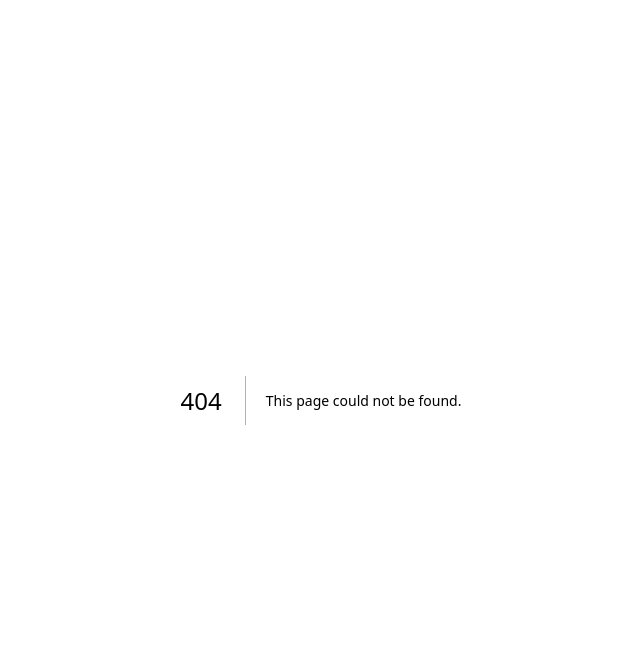
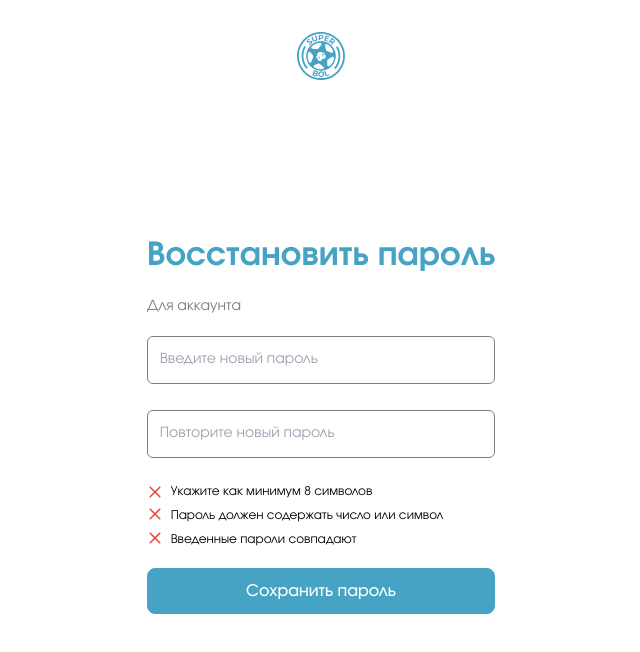
Before and after one commit to Abdubek/superbol_web, a Next.js app: page /reset-password in a window 1280 px wide. Before the commit this address had no page. Shown: the top 652 px of the page, without its empty margins (319-959 px from the left). Built offline with nearby package versions, Linux system fonts and the light colour scheme.

Commit message:
add reset password

```diff
--- a/src/actions/index.ts
+++ b/src/actions/index.ts
@@ -1,7 +1,9 @@
 import {signIn} from "@/actions/sign-in";
 import {forgotPassword} from "@/actions/forgot-password";
+import {resetPassword} from "@/actions/reset-password";
 
 export const actions = {
   signIn,
-  forgotPassword
+  forgotPassword,
+  resetPassword
 }
--- /dev/null
+++ b/src/actions/reset-password.ts
@@ -0,0 +1,26 @@
+'use server'
+
+import {isEmpty} from "@/shared/utils/common";
+import {redirect} from "next/navigation";
+import {Routes} from "@/routes";
+
+type ResetPasswordErrors = {
+  password?: string
+  repeatedPassword?: string
+}
+
+export async function resetPassword(formData: FormData) {
+  const errors: ResetPasswordErrors = {}
+
+  const rawFormData = {
+    password: formData.get("password") as string,
+  };
+
+
+
+  if (isEmpty(errors)) {
+    redirect(Routes.RESET_PASSWORD_SUCCESS)
+  }
+
+  return errors
+}
--- /dev/null
+++ b/src/app/reset-password/page.tsx
@@ -0,0 +1,19 @@
+import PrimaryLogo from "@/shared/icons/primary_logo.svg";
+import {ResetPasswordForm} from "@/features/ResetPasswordForm";
+
+type Props = {
+  searchParams?: { email?: string }
+}
+
+export default function ResetPasswordPage({ searchParams }: Props) {
+  console.log(searchParams)
+  return (
+    <main className="container flex flex-col justify-between items-center min-h-screen py-8">
+      <PrimaryLogo width={48} height={48} />
+
+      <ResetPasswordForm email={searchParams?.email} />
+
+      <div />
+    </main>
+  )
+}
--- /dev/null
+++ b/src/app/reset-password/success/page.tsx
@@ -0,0 +1,28 @@
+import PrimaryLogo from "@/shared/icons/primary_logo.svg";
+import CheckIcon from "@/shared/icons/check.svg";
+import {Typography} from "@/shared/ui/Typography";
+import {Button} from "@/shared/ui/Button";
+import Link from "next/link";
+import {Routes} from "@/routes";
+
+export default function ResetPasswordSuccessPage() {
+  return (
+    <main className="container flex flex-col justify-between items-center min-h-screen py-8">
+      <PrimaryLogo width={48} height={48} />
+
+      <div className="flex flex-col items-center">
+        <CheckIcon />
+
+        <Typography size="h3" variant="primary" className="mt-2 text-center">
+          Пароль успешно<br/> восстановлен!
+        </Typography>
+
+        <Button asChild variant="primary" className="w-full mt-5">
+          <Link href={Routes.SIGN_IN}>Войти</Link>
+        </Button>
+      </div>
+
+      <div />
+    </main>
+  )
+}
--- a/src/features/ForgotPasswordForm.tsx
+++ b/src/features/ForgotPasswordForm.tsx
@@ -4,8 +4,6 @@ import { useFormState } from 'react-dom'
 import {actions} from "@/actions";
 import {Typography} from "@/shared/ui/Typography";
 import {Button} from "@/shared/ui/Button";
-import Link from "next/link";
-import {Routes} from "@/routes";
 import {FormInput} from "@/shared/ui/FormInput";
 
 const initialState = {
--- /dev/null
+++ b/src/features/ResetPasswordForm.tsx
@@ -0,0 +1,87 @@
+'use client'
+
+import {actions} from "@/actions";
+import {Typography} from "@/shared/ui/Typography";
+import {Button} from "@/shared/ui/Button";
+import {FormInput} from "@/shared/ui/FormInput";
+import {useState} from "react";
+import CheckSmallIcon from '@/shared/icons/check-small.svg'
+import CrossIcon from '@/shared/icons/cross.svg'
+
+const passwordSymbolsRegex = /^(?=.*(\d|[^\w\s])).+$/
+
+type Props = {
+  email?: string
+}
+
+export const ResetPasswordForm = ({ email }: Props) => {
+  const [password, setPassword] = useState('')
+  const [repeatedPassword, setRepeatedPassword] = useState('')
+  const [isMinimumSymbolValid, setMinimumSymbolValid] = useState(password.length >= 8)
+  const [isPasswordSymbolsValid, setPasswordSymbolsValid] = useState(false)
+  const [isPasswordEqual, setPasswordEqual] = useState(password === repeatedPassword && password.length > 0)
+
+  const onPasswordChange = (value: string) => {
+    setPassword(value)
+    setMinimumSymbolValid(value.length >= 8)
+    setPasswordSymbolsValid(passwordSymbolsRegex.test(value))
+  }
+
+  const onRepeatedPasswordChange = (value: string) => {
+    setRepeatedPassword(value)
+    setPasswordEqual(value === password)
+  }
+
+  const isFormValid = isMinimumSymbolValid && isPasswordSymbolsValid && isPasswordEqual
+
+  return (
+    <form className='flex flex-col items-start text-left gap-5 max-w-[350px]'
+          action={actions.resetPassword}>
+
+      <Typography size="h3" variant="primary">
+        Восстановить пароль
+      </Typography>
+
+      <Typography size="body2" variant="grey">
+        Для аккаунта <Typography asChild variant="primary"><span>{email}</span></Typography>
+      </Typography>
+
+      <FormInput
+        value={password}
+        onChange={onPasswordChange}
+        name="password"
+        type="password"
+        placeholder="Введите новый пароль"
+      />
+
+      <FormInput
+        value={repeatedPassword}
+        onChange={onRepeatedPasswordChange}
+        name="repeatedPassword"
+        type="password"
+        placeholder="Повторите новый пароль"
+      />
+
+      <div className="flex flex-col items-start gap-2">
+        <div className="flex items-center gap-2">
+          {isMinimumSymbolValid ? <CheckSmallIcon /> : <CrossIcon width={16} />}
+          <Typography size="body3">
+            Укажите как минимум 8 символов
+          </Typography>
+        </div>
+
+        <div className="flex gap-2">
+          {isPasswordSymbolsValid ? <CheckSmallIcon /> : <CrossIcon width={16} />}
+          <Typography size="body3">Пароль должен содержать число или символ</Typography>
+        </div>
+
+        <div className="flex gap-2">
+          {isPasswordEqual ? <CheckSmallIcon /> : <CrossIcon width={16} />}
+          <Typography size="body3">Введенные пароли совпадают</Typography>
+        </div>
+      </div>
+
+      <Button type="submit" variant="primary" className="w-full" disabled={!isFormValid}>Сохранить пароль</Button>
+    </form>
+  )
+}
--- a/src/routes.ts
+++ b/src/routes.ts
@@ -2,5 +2,6 @@ export const Routes = {
   SIGN_IN: '/sign-in',
   SIGN_UP: '/sign-up',
   FORGOT_PASSWORD: '/forgot-password',
-  FORGOT_PASSWORD_SUCCESS: '/forgot-password/success'
+  FORGOT_PASSWORD_SUCCESS: '/forgot-password/success',
+  RESET_PASSWORD_SUCCESS: '/reset-password/success',
 }
--- a/src/shared/ui/Button.tsx
+++ b/src/shared/ui/Button.tsx
@@ -43,11 +43,12 @@ export const Button: FC<ButtonProps> = ({
   asChild,
   children,
   className,
+  ...props
 }) => {
   const Component = asChild ? Slot : "button"
 
   return (
-    <Component className={clsx(className, style({ size, radius, weight, variant }))}>
+    <Component className={clsx(className, style({ size, radius, weight, variant }))} {...props}>
       {children}
     </Component>
   );
--- a/src/shared/ui/FormInput.tsx
+++ b/src/shared/ui/FormInput.tsx
@@ -8,9 +8,11 @@ type Props = {
   error?: string
   type?: HTMLInputTypeAttribute
   placeholder?: string
+  value?: string
+  onChange?: (value: string) => void
 }
 
-export const FormInput = ({ label, name, type = "text", error, placeholder }: Props) => {
+export const FormInput = ({ label, name, type = "text", error, placeholder, value, onChange }: Props) => {
   return (
     <div className="w-full text-left">
       {label ? <Typography asChild size="caption2" className="mb-2 block">
@@ -19,6 +21,8 @@ export const FormInput = ({ label, name, type = "text", error, placeholder }: Pr
       <Input id={name}
              type={type}
              name={name}
+             value={value}
+             onChange={e => onChange?.(e.target.value)}
              className="mb-1.5"
              placeholder={placeholder}/>
       {error ? <Typography size="body3" variant="red">{error}</Typography> : null}
```
Also changed, not shown: src/shared/icons/check-small.svg (added), src/shared/icons/cross.svg (added).
